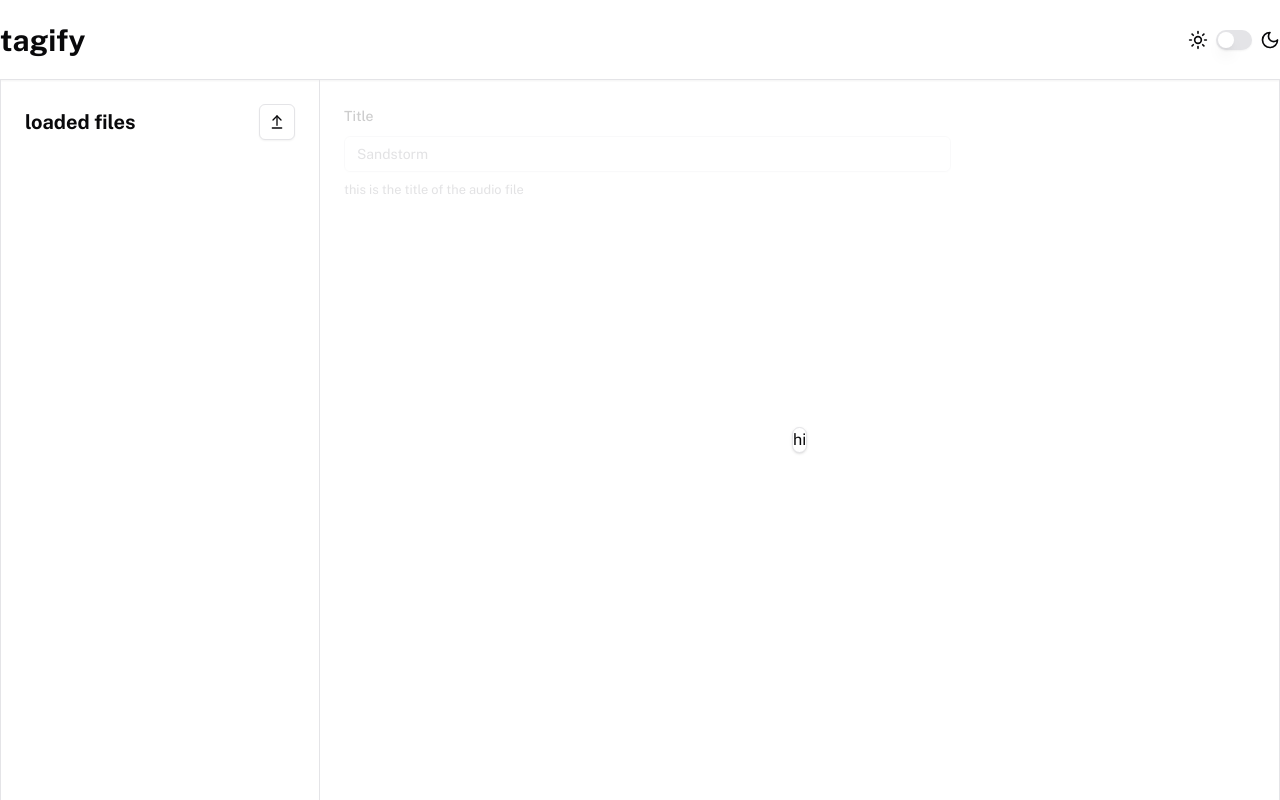
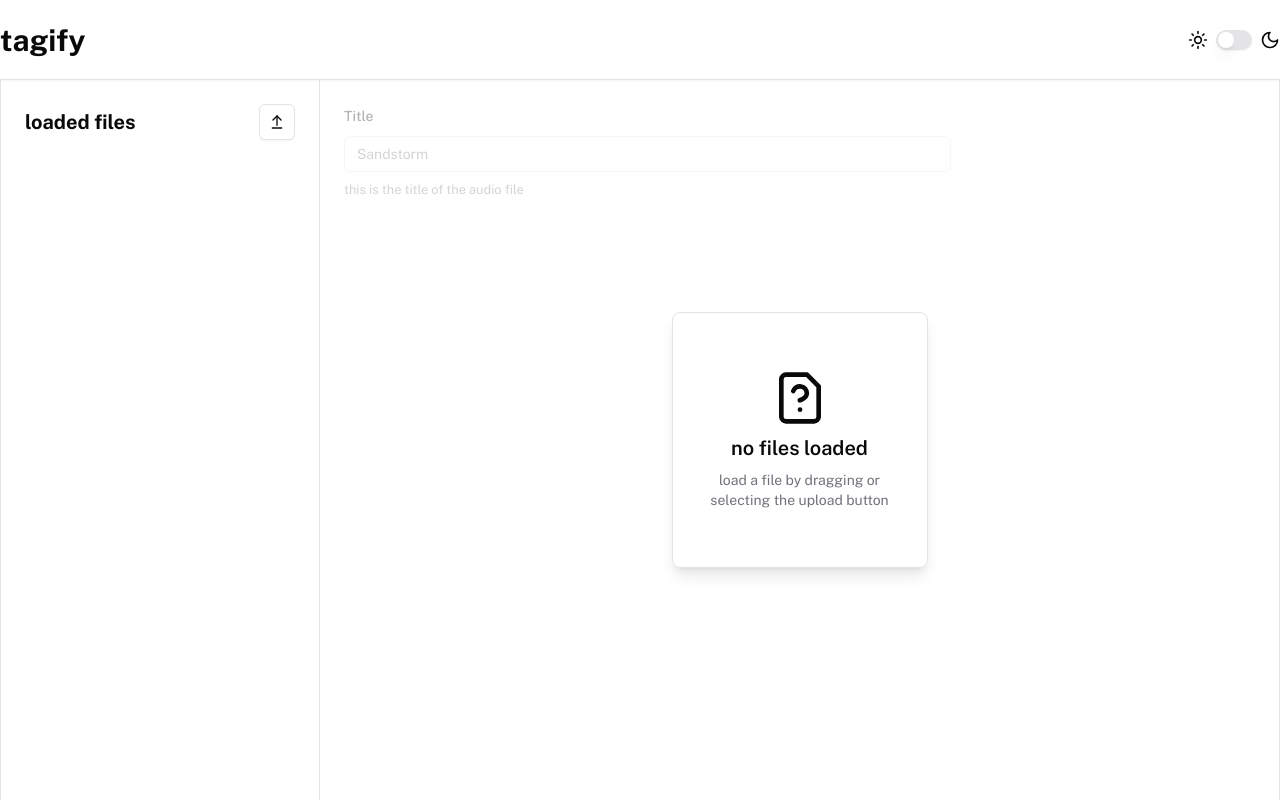
Before and after one commit to bewle/tagify, a Next.js app: page / in a window 1280 px wide. Built offline with nearby package versions, Linux system fonts and the light colour scheme; what tailwindcss-motion would draw is missing.

Commit message:
update FileEditor.tsx and FileTree.tsx

```diff
--- a/src/components/FileEditor.tsx
+++ b/src/components/FileEditor.tsx
@@ -1,14 +1,22 @@
+import { FileQuestion } from "lucide-react";
 import FileEditorForm from "./FileEditorForm";
 import { Card } from "./ui/card";
+import UploadButton from "./UploadButton";
 
 export default function FileEditor() {
     return (
         <>
             <div className="absolute top-0 left-0 grid w-full h-full place-items-center">
                 {/* <div className="rounded-md bg-background size-64"></div> */}
-                <Card>hi</Card>
+                <Card className="flex flex-col items-center justify-center gap-2 transition-colors rounded-lg shadow-lg size-64">
+                    <FileQuestion size={56} />
+                    <p className="text-xl font-semibold">no files loaded</p>
+                    <p className="text-sm text-muted-foreground max-w-[75%] text-center">
+                        load a file by dragging or selecting the upload button
+                    </p>
+                </Card>
             </div>
-            <div className="opacity-20">
+            <div className="opacity-30">
                 <FileEditorForm />
             </div>
         </>
--- a/src/components/FileTree.tsx
+++ b/src/components/FileTree.tsx
@@ -17,7 +17,7 @@ export function FileTree() {
         <div className="flex flex-col gap-2">
             {files.map((file) => (
                 <div
-                    className="flex items-center gap-2 pl-2 rounded-md"
+                    className="flex items-center gap-2 pl-2 transition-colors rounded-md"
                     key={file.id}
                     style={{
                         backgroundColor:
@@ -27,7 +27,7 @@ export function FileTree() {
                     }}
                 >
                     <Checkbox
-                        className="bg-background"
+                        className="transition-colors bg-background"
                         checked={selectedFiles.includes(file.id)}
                         onCheckedChange={(checked) => {
                             setSelectedFiles(
```
